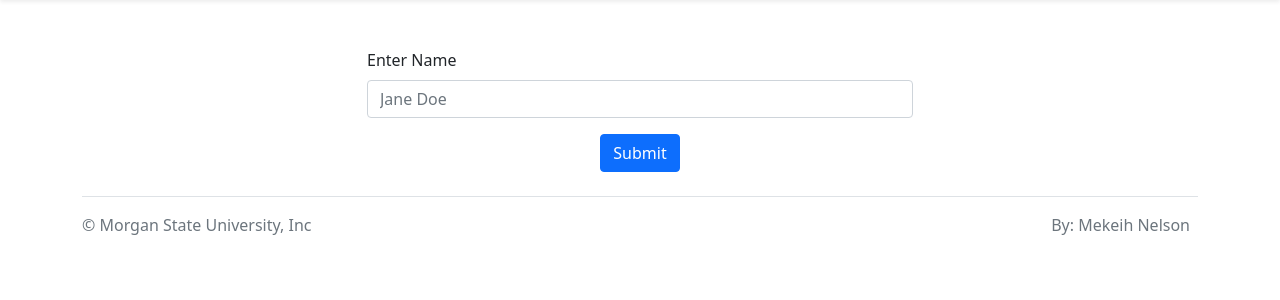
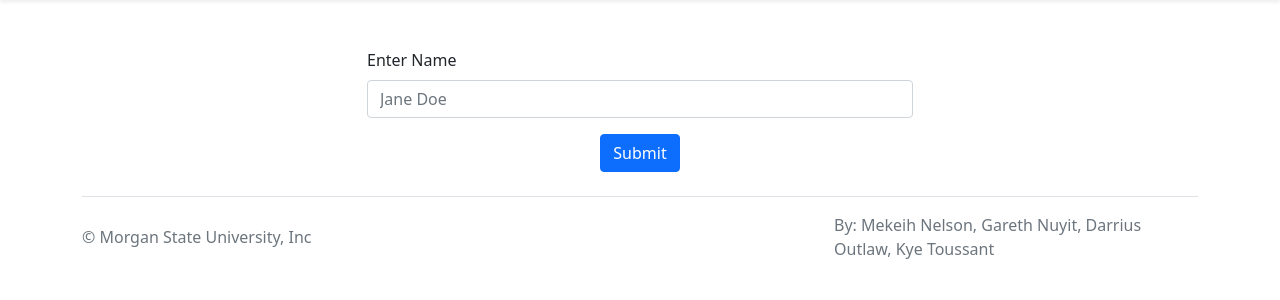
Before and after one commit to Mekeih-MSU/MSU-PGP, a Flask app: page /add_key in a window 1280 px wide. Shown: the part 56-356 px from the top of the page. Run offline with Flask 3, Linux system fonts and the light colour scheme; the visitor is signed in with stand-in values (Sample User, id 1); some libraries are stand-ins or nearby versions.

Commit message:
Update base.html

```diff
--- a/templates/base.html
+++ b/templates/base.html
@@ -44,7 +44,7 @@
           &copy; Morgan State University, Inc
         </p>
         <p class="nav col-md-4 justify-content-end px-2 text-muted">
-          By: Mekeih Nelson
+          By: Mekeih Nelson, Gareth Nuyit, Darrius Outlaw, Kye Toussant
         </p>
       </footer>
     </div>
```
